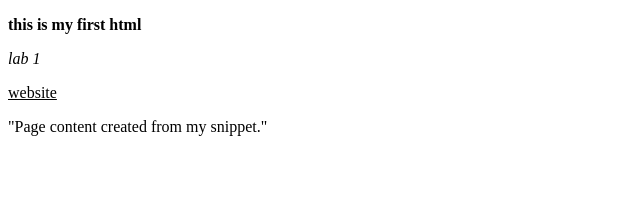
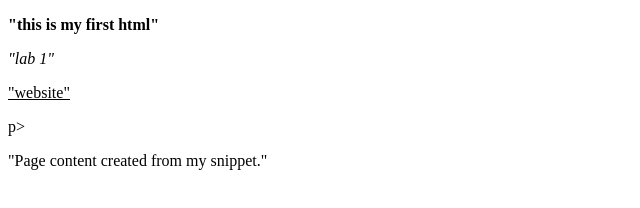
Before and after one commit to Raahil115/Raahil115.github.io, a plain HTML site: page index.html in a window 1280 px wide. Shown: the whole page, without its empty margins (0-640 px from the left). Drawn offline with Linux system fonts and the light colour scheme.

Commit message:
Update index.html

```diff
--- a/index.html
+++ b/index.html
@@ -9,9 +9,9 @@
             <link rel=\"stylesheet\" href=\"styles.css\">
         </head>
         <body>
-            <p><b>this is my first html </b></p>
-            <p><i>lab 1</i></p>
-            <p><u>website</u>
+            <p><b>"this is my first html" </b></p>
+            <p><i>"lab 1"</i></p>
+            <p><u>"website"</u></p>p>
             <p>"Page content created from my snippet."</p>
         </body>
 
```
